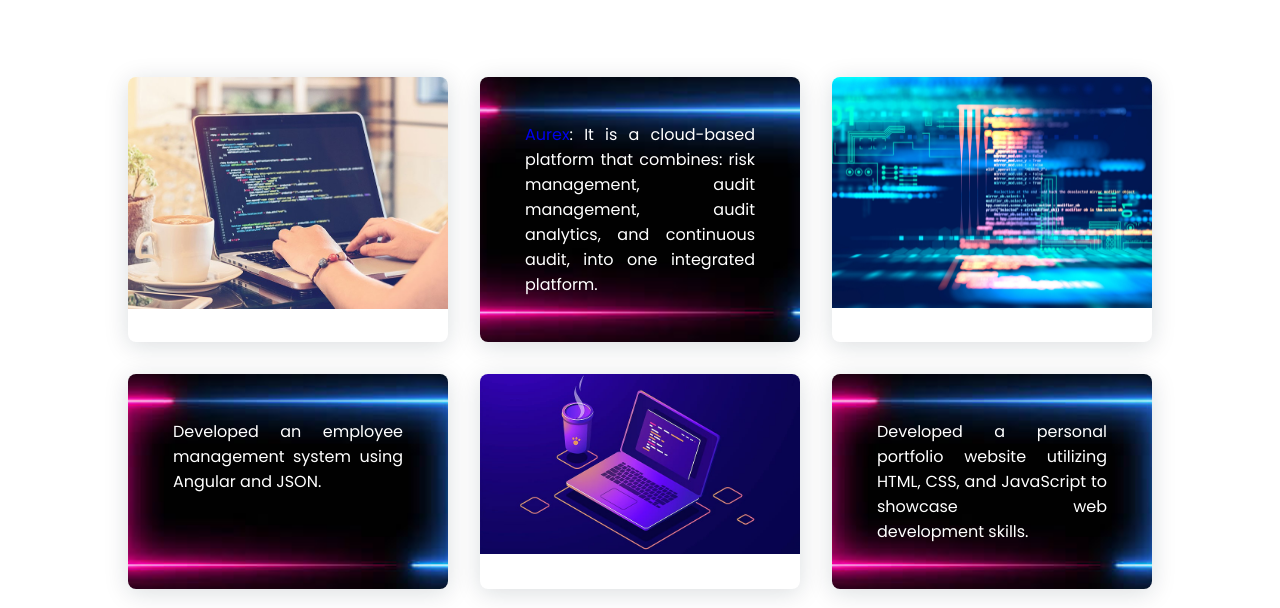
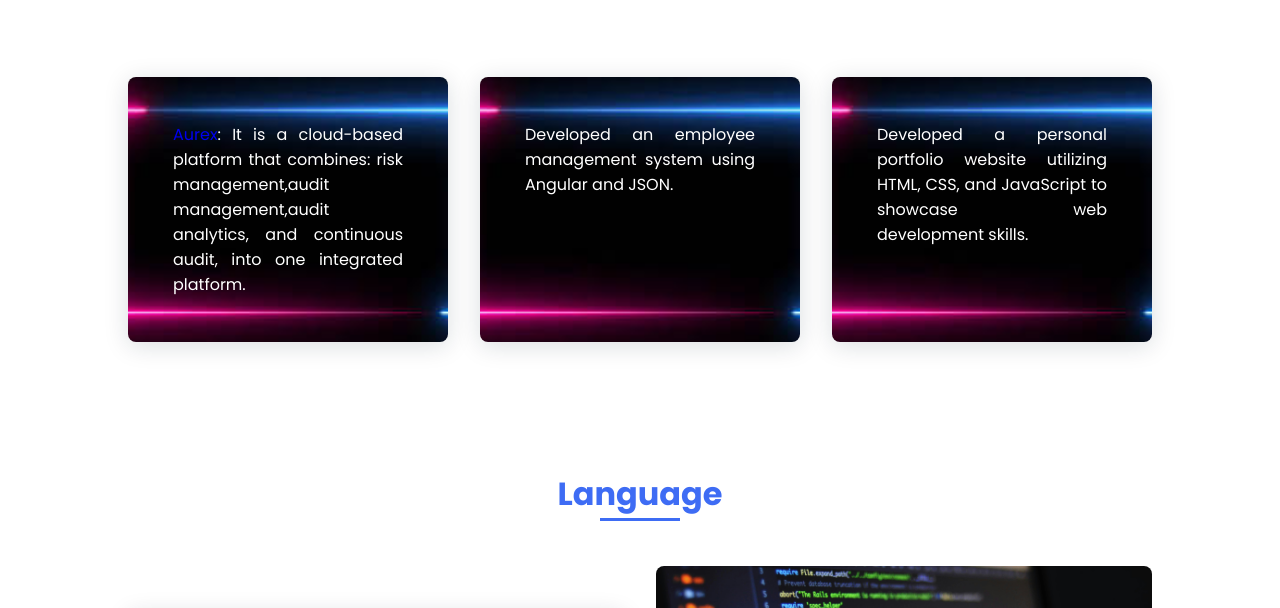
Before and after one commit to megha1299/MeghaPortfolio.github.io, a plain HTML site: page index.html in a window 1280 px wide. Shown: the part 2123-2731 px from the top of the page. Drawn offline with nearby package versions, Linux system fonts and the light colour scheme.

Commit message:
updated portfolio

```diff
--- a/index.html
+++ b/index.html
@@ -148,25 +148,25 @@
                 <h2 class="section-title">Project</h2>
 
                 <div class="work__container bd-grid">
-                    <a href="" class="work__img">
-                        <img src="assets/img/img4.jpg" alt="">
-                    </a>
+                    <!-- <a href="" class="work__img"> -->
+                        <!-- <img src="assets/img/img4.jpg" alt=""> -->
+                    <!-- </a> -->
                     <p class="work__para">
-                        <a href="https://www.aurex.ai/">Aurex</a><span>: It is a cloud-based platform that combines: risk management, audit management, audit analytics, and continuous audit, into one integrated platform.
+                        <a href="https://www.aurex.ai/">Aurex</a><span>: It is a cloud-based platform that combines: risk management,audit management,audit analytics, and continuous audit, into one integrated platform.
                         </span>
                     </p>
-                    <a class="work__img">
-                        <img src="assets/img/img2.jpg" alt="">
-                    </a>
+                    <!-- <a class="work__img"> -->
+                        <!-- <img src="assets/img/img2.jpg" alt="">                     -->
+                    <!-- </a> -->
                     <p class="work__para">
                         Developed an employee management  system using Angular and JSON.
                     </p>
                     <!-- <a href="" class="work__img">
                         <img src="assets/img/work4.jpg" alt="">
                     </a> -->
-                    <a href="" class="work__img">
-                        <img src="assets/img/img3.jpg" alt="">
-                    </a>
+                    <!-- <a href="" class="work__img"> -->
+                        <!-- <img src="assets/img/img3.jpg" alt=""> -->
+                    <!-- </a> -->
                     <p class="work__para">
                         Developed a personal portfolio website utilizing HTML, CSS, and JavaScript to showcase web development skills.
                     </p>
```
